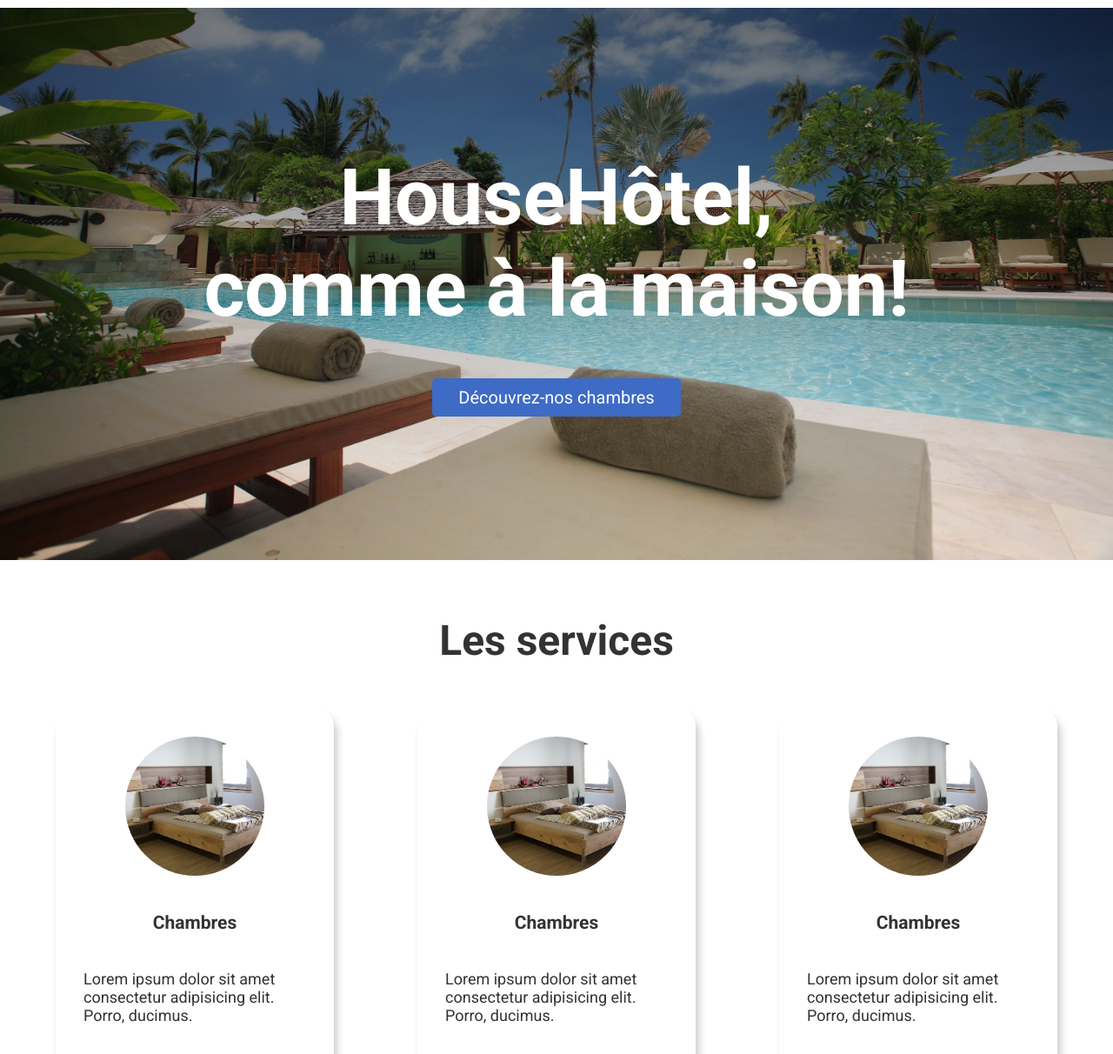
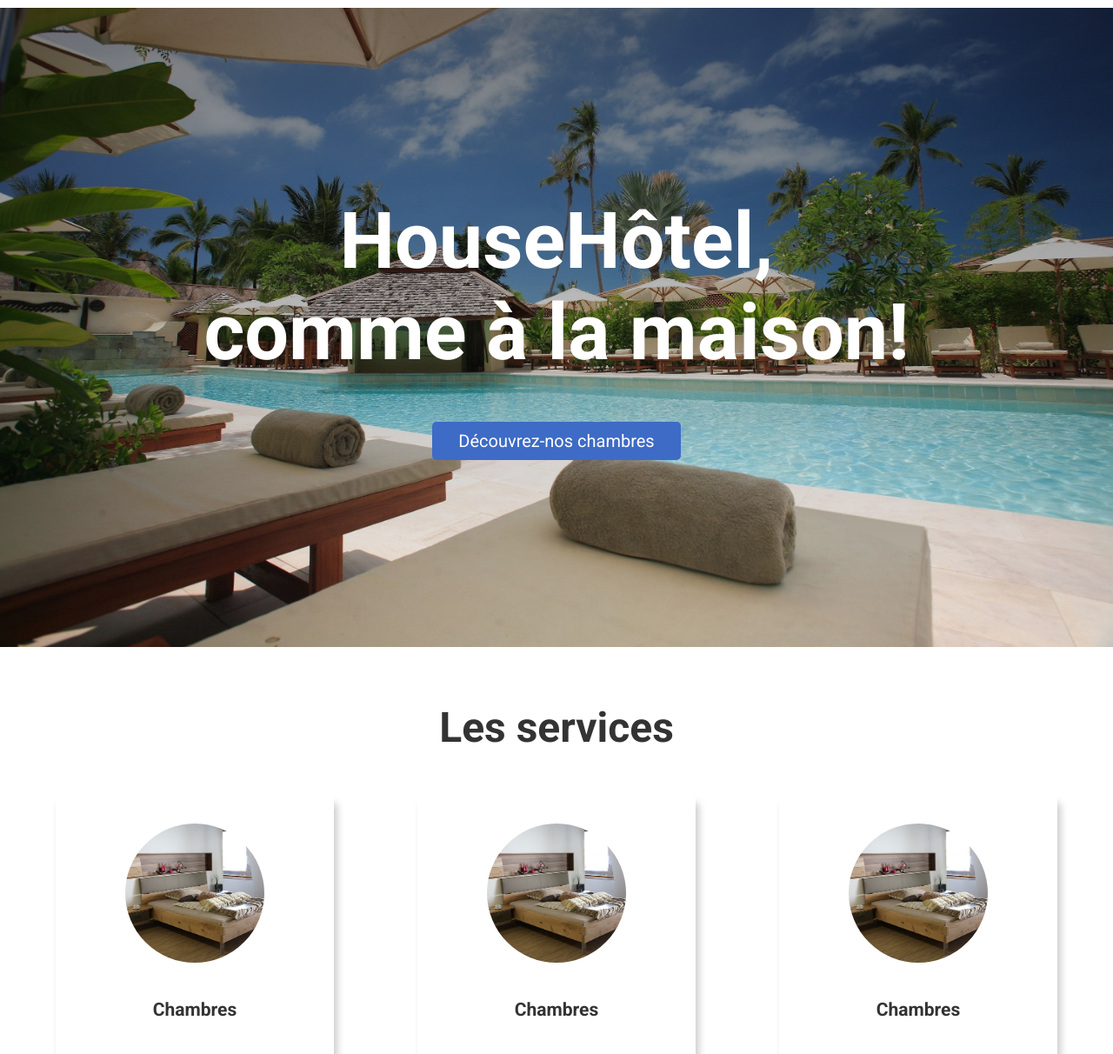
Before and after one commit to Edjek/css-responsive-11-04-2023, a plain HTML site: page sass-house-hotel/index.html in a window 1280 px wide. Shown: the part 56-1268 px from the top of the page at 87% size. Drawn offline with nearby package versions, Linux system fonts and the light colour scheme.

Commit message:
house hotel

```diff
--- a/sass-house-hotel/sass/pages/_home.scss
+++ b/sass-house-hotel/sass/pages/_home.scss
@@ -1,6 +1,6 @@
 // SECTION HERO
 .hero {
-    @include section(2rem, calc(100vh - 65px - 100px));
+    @include section(2rem, calc(100vh - 65px));
     background-image: linear-gradient(rgba(0, 0, 0, 0.5), transparent),
         url(../img/hotel-3000.jpg);
     background-size: cover;
@@ -47,7 +47,8 @@
     justify-content: space-between;
 
     // On utilise ici, notre fonction double()
-    border-radius: double(10) + px;
+    // border-radius: double(10) + px;
+    border-radius: 5px;
     img {
         width: 10rem;
         height: 10rem;
```
Also changed, not shown: sass-house-hotel/assets/css/style.css, 1 other file.
